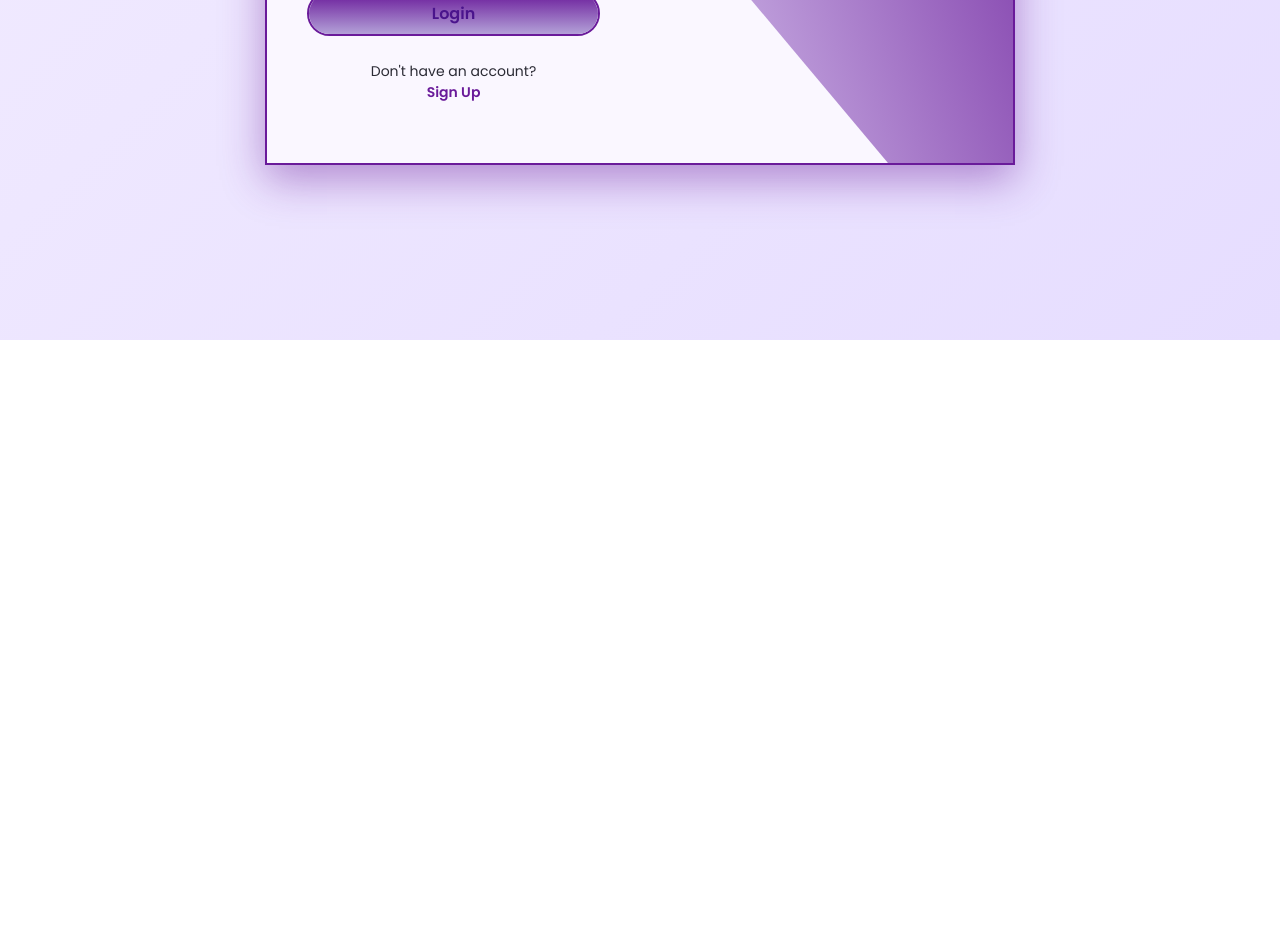
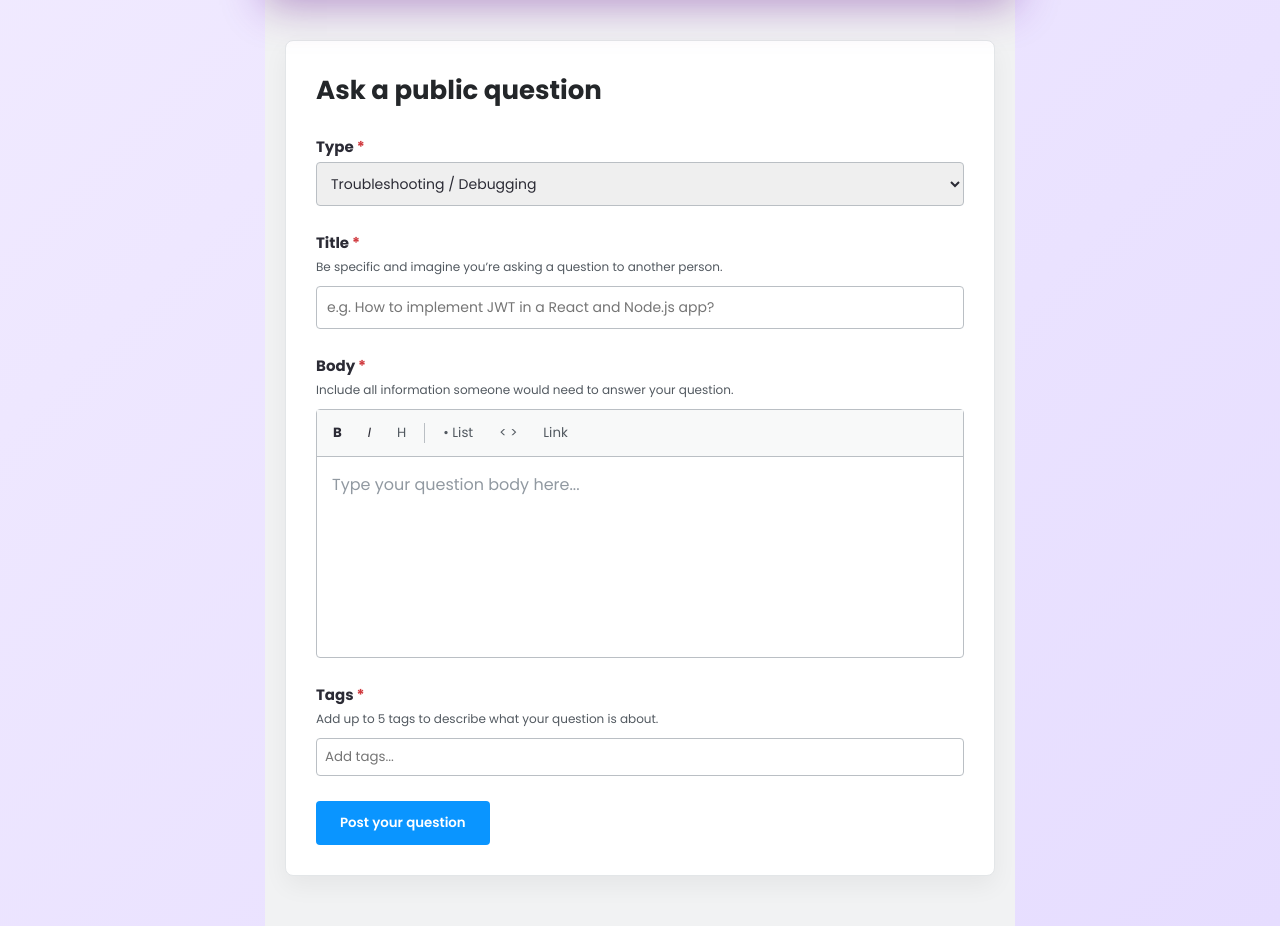
Before and after one commit to krish-kakadiya/HelpChain, a React (Vite) app in the folder client/: page / in a window 1280 px wide. Shown: the part 460-1386 px from the top of the page. Before the commit the page ends 800 px from the top, so only its background shows below. Built offline with nearby package versions, Linux system fonts and the light colour scheme.

Commit message:
Add ProblemForm component with styling and Rich Text Editor

```diff
--- a/client/src/App.jsx
+++ b/client/src/App.jsx
@@ -1,10 +1,12 @@
 import './App.css'
+import AskQuestion from './components/problem/ProblemForm/ProblemForm'
 import LoginRegister from './pages/Auth/Auth'
 function App() {
 
   return (
     <>
       <LoginRegister />
+      <AskQuestion/>
     </>
   )
 }
--- /dev/null
+++ b/client/src/components/problem/ProblemForm/ProblemForm.css
@@ -0,0 +1,145 @@
+/* Base Layout */
+.hc-page-layout {
+    display: flex;
+    justify-content: center;
+    background-color: #f1f2f3;
+    min-height: 100vh;
+    padding: 50px 20px;
+    font-family: Arial, sans-serif;
+}
+
+.hc-form-card {
+    width: 100%;
+    max-width: 800px;
+    background: #ffffff;
+    border: 1px solid #e3e6e8;
+    border-radius: 8px;
+    padding: 30px;
+    box-shadow: 0 10px 25px rgba(0,0,0,0.05);
+}
+
+.hc-main-title {
+    font-size: 26px;
+    margin-bottom: 25px;
+    color: #232629;
+}
+
+.hc-input-group {
+    margin-bottom: 25px;
+}
+
+.hc-label {
+    display: block;
+    font-weight: 700;
+    font-size: 15px;
+    margin-bottom: 4px;
+}
+
+.hc-req { color: #d0393e; margin-left: 3px; }
+
+.hc-helper {
+    font-size: 12px;
+    color: #525960;
+    margin-bottom: 10px;
+}
+
+/* Inputs */
+.hc-input, .hc-select {
+    width: 100%;
+    padding: 10px;
+    border: 1px solid #babfc4;
+    border-radius: 4px;
+    font-size: 14px;
+}
+
+.hc-input:focus, .hc-select:focus {
+    border-color: #379fef;
+    outline: 3px solid #ddecfa;
+}
+
+/* Editor Specifics */
+.hc-editor-container {
+    border: 1px solid #babfc4;
+    border-radius: 4px;
+}
+
+.hc-toolbar {
+    background: #f8f9f9;
+    padding: 8px;
+    border-bottom: 1px solid #babfc4;
+    display: flex;
+    gap: 10px;
+    align-items: center;
+}
+
+.hc-toolbar button {
+    background: none;
+    border: none;
+    cursor: pointer;
+    padding: 5px 8px;
+    color: #525960;
+}
+
+.hc-toolbar button:hover { background: #e3e6e8; border-radius: 3px; }
+
+.hc-divider { width: 1px; height: 20px; background: #babfc4; }
+
+.hc-editor-body {
+    min-height: 200px;
+    padding: 15px;
+    outline: none;
+}
+
+.hc-editor-body:empty:before {
+    content: attr(placeholder);
+    color: #9199a1;
+}
+
+/* Tags */
+.hc-tag-box {
+    border: 1px solid #babfc4;
+    padding: 8px;
+    border-radius: 4px;
+    display: flex;
+    flex-wrap: wrap;
+    gap: 8px;
+}
+
+.hc-tag {
+    background: #e1ecf4;
+    color: #39739d;
+    padding: 4px 8px;
+    border-radius: 3px;
+    font-size: 12px;
+    display: flex;
+    align-items: center;
+    gap: 5px;
+}
+
+.hc-tag-remove {
+    background: none;
+    border: none;
+    cursor: pointer;
+    font-weight: bold;
+}
+
+.hc-tag-input {
+    border: none;
+    outline: none;
+    flex: 1;
+    min-width: 100px;
+}
+
+/* Button */
+.hc-submit-btn {
+    background-color: #0a95ff;
+    color: white;
+    border: none;
+    padding: 12px 24px;
+    border-radius: 4px;
+    font-weight: 600;
+    cursor: pointer;
+    transition: 0.2s;
+}
+
+.hc-submit-btn:hover { background-color: #0074cc; }
--- a/client/src/components/problem/ProblemForm/ProblemForm.jsx
+++ b/client/src/components/problem/ProblemForm/ProblemForm.jsx
@@ -0,0 +1,124 @@
+import React, { useState } from 'react';
+import RichTextEditor from './RichTextEditor';
+import './ProblemForm.css';
+
+const ProblemForm = () => {
+  const [formData, setFormData] = useState({
+    type: 'Troubleshooting / Debugging',
+    title: '',
+    body: '',
+    tags: []
+  });
+
+  const [tagInput, setTagInput] = useState('');
+
+  const handleInputChange = (e) => {
+    const { name, value } = e.target;
+    setFormData(prev => ({ ...prev, [name]: value }));
+  };
+
+  const handleBodyChange = (htmlContent) => {
+    setFormData(prev => ({ ...prev, body: htmlContent }));
+  };
+
+  const handleTagKeyDown = (e) => {
+    if (e.key === 'Enter' && tagInput.trim() !== '') {
+      e.preventDefault();
+      if (!formData.tags.includes(tagInput.trim()) && formData.tags.length < 5) {
+        setFormData(prev => ({
+          ...prev,
+          tags: [...prev.tags, tagInput.trim()]
+        }));
+      }
+      setTagInput('');
+    }
+  };
+
+  const removeTag = (tagToRemove) => {
+    setFormData(prev => ({
+      ...prev,
+      tags: prev.tags.filter(tag => tag !== tagToRemove)
+    }));
+  };
+
+  const handleSubmit = (e) => {
+    e.preventDefault();
+    // This 'formData' object is exactly what you send to your MongoDB/SQL DB
+    console.log("Submitting to HelpChain DB:", formData);
+    alert("Check console to see the structured data for your Database!");
+  };
+
+  return (
+    <div className="hc-page-layout">
+      <div className="hc-form-card">
+        <h1 className="hc-main-title">Ask a public question</h1>
+
+        <form onSubmit={handleSubmit} className="hc-form">
+          {/* Section: Type */}
+          <div className="hc-input-group">
+            <label className="hc-label">Type<span className="hc-req">*</span></label>
+            <select
+              name="type"
+              className="hc-select"
+              value={formData.type}
+              onChange={handleInputChange}
+            >
+              <option>Troubleshooting / Debugging</option>
+              <option>Project Brainstorming</option>
+              <option>Code Review Request</option>
+            </select>
+          </div>
+
+          {/* Section: Title */}
+          <div className="hc-input-group">
+            <label className="hc-label">Title<span className="hc-req">*</span></label>
+            <p className="hc-helper">Be specific and imagine you’re asking a question to another person.</p>
+            <input
+              type="text"
+              name="title"
+              className="hc-input"
+              placeholder="e.g. How to implement JWT in a React and Node.js app?"
+              required
+              value={formData.title}
+              onChange={handleInputChange}
+            />
+          </div>
+
+          {/* Section: Body (Modular Editor) */}
+          <div className="hc-input-group">
+            <label className="hc-label">Body<span className="hc-req">*</span></label>
+            <p className="hc-helper">Include all information someone would need to answer your question.</p>
+            <RichTextEditor onContentChange={handleBodyChange} />
+          </div>
+
+          {/* Section: Tags */}
+          <div className="hc-input-group">
+            <label className="hc-label">Tags<span className="hc-req">*</span></label>
+            <p className="hc-helper">Add up to 5 tags to describe what your question is about.</p>
+            <div className="hc-tag-box">
+              {formData.tags.map(tag => (
+                <span key={tag} className="hc-tag">
+                  {tag}
+                  <button type="button" onClick={() => removeTag(tag)} className="hc-tag-remove">×</button>
+                </span>
+              ))}
+              <input
+                type="text"
+                className="hc-tag-input"
+                placeholder={formData.tags.length < 5 ? "Add tags..." : "Max 5 tags"}
+                value={tagInput}
+                disabled={formData.tags.length >= 5}
+                onChange={(e) => setTagInput(e.target.value)}
+                onKeyDown={handleTagKeyDown}
+              />
+            </div>
+          </div>
+
+          <button type="submit" className="hc-submit-btn">Post your question</button>
+        </form>
+      </div>
+    </div>
+  );
+};
+
+export default ProblemForm;
--- /dev/null
+++ b/client/src/components/problem/ProblemForm/RichTextEditor.jsx
@@ -0,0 +1,36 @@
+import React, { useRef } from 'react';
+
+const RichTextEditor = ({ onContentChange }) => {
+  const editorRef = useRef(null);
+
+  const applyStyle = (command, value = null) => {
+    document.execCommand(command, false, value);
+    onContentChange(editorRef.current.innerHTML);
+  };
+
+  return (
+    <div className="hc-editor-container">
+      <div className="hc-toolbar">
+        <button type="button" title="Bold" onClick={() => applyStyle('bold')}><b>B</b></button>
+        <button type="button" title="Italic" onClick={() => applyStyle('italic')}><i>I</i></button>
+        <button type="button" title="Header" onClick={() => applyStyle('formatBlock', 'h3')}>H</button>
+        <div className="hc-divider"></div>
+        <button type="button" title="List" onClick={() => applyStyle('insertUnorderedList')}>• List</button>
+        <button type="button" title="Code" onClick={() => applyStyle('formatBlock', 'pre')}>{"< >"}</button>
+        <button type="button" title="Link" onClick={() => {
+          const url = prompt("Enter URL:");
+          if(url) applyStyle('createLink', url);
+        }}>Link</button>
+      </div>
+      <div
+        ref={editorRef}
+        className="hc-editor-body"
+        contentEditable="true"
+        onInput={(e) => onContentChange(e.currentTarget.innerHTML)}
+        placeholder="Type your question body here..."
+      ></div>
+    </div>
+  );
+};
+
+export default RichTextEditor;
```
